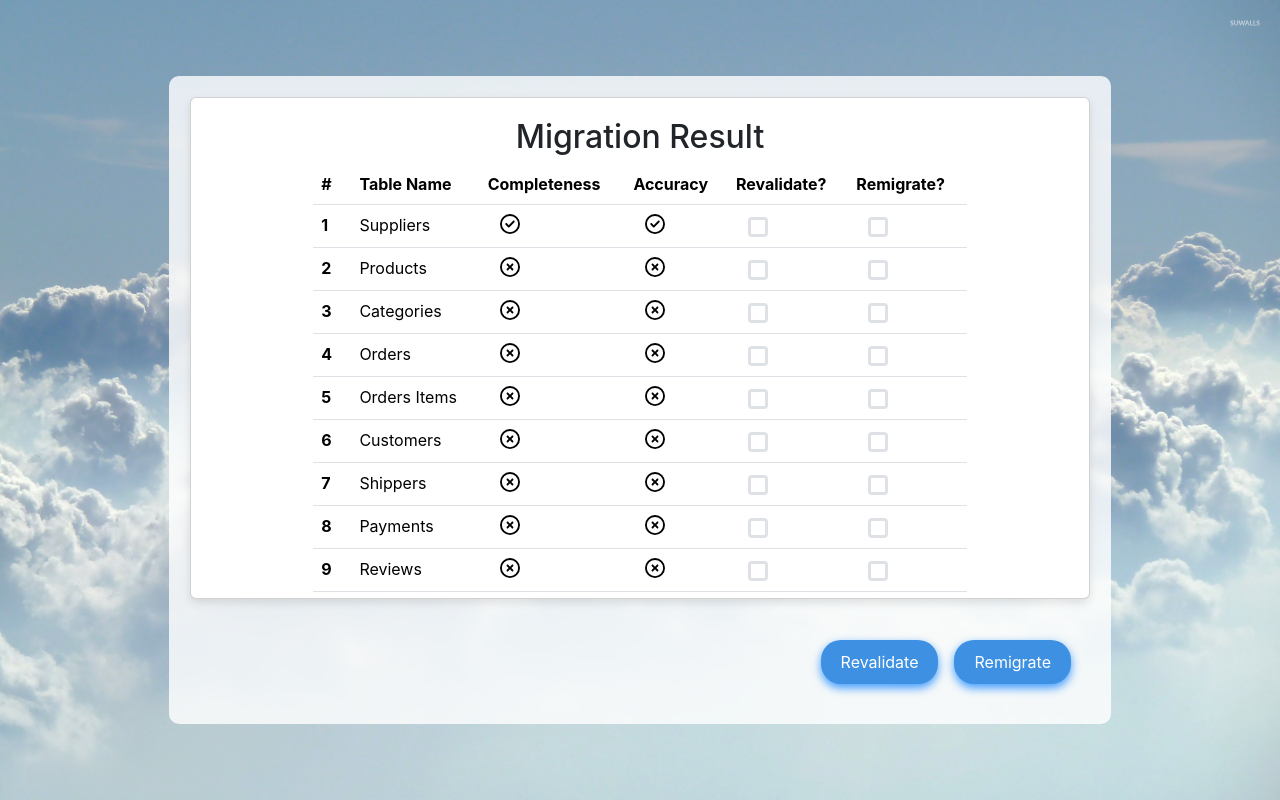
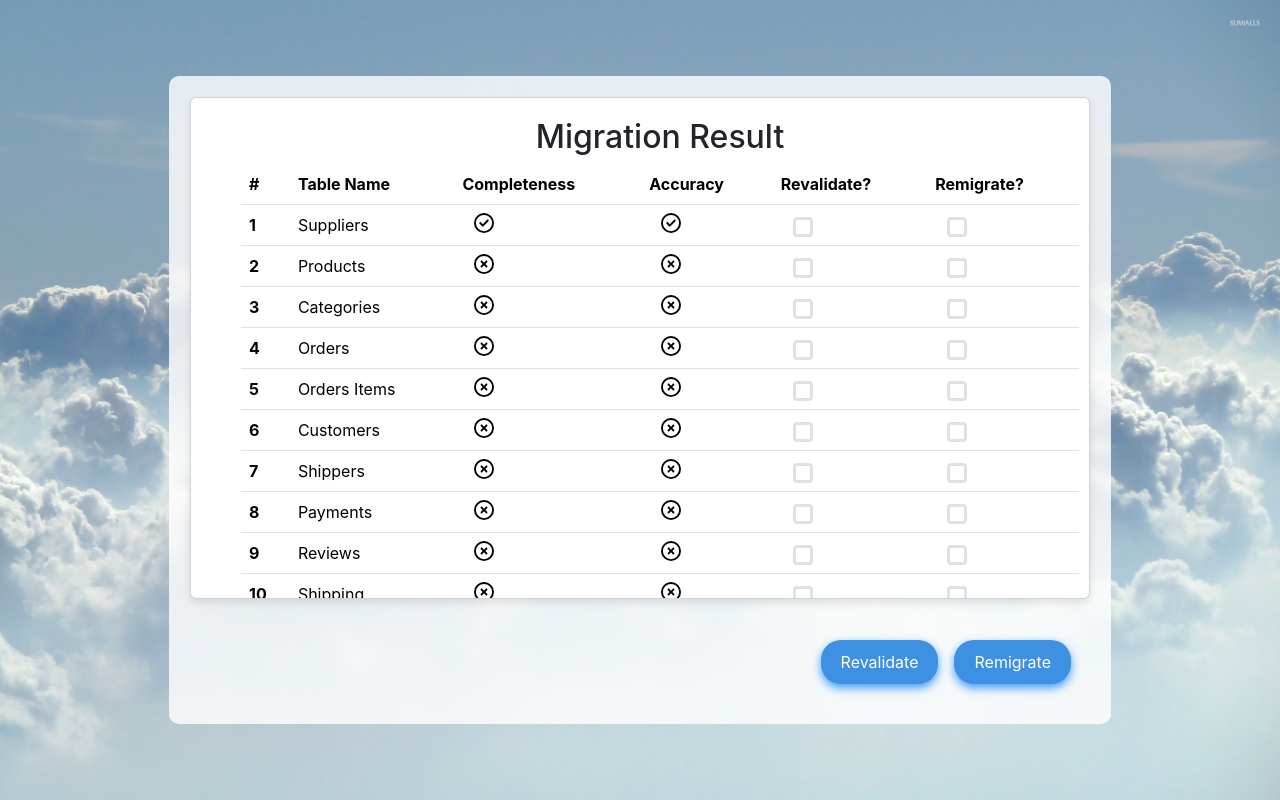
Before and after one commit to tonytian2/DMFront, a React (Create React App) app in the folder migration_frontt/: page /result in a window 1280 px wide. Built offline with nearby package versions, Linux system fonts and the light colour scheme.

Commit message:
Format styles of tables

```diff
--- a/migration_frontt/src/pages/Migration.js
+++ b/migration_frontt/src/pages/Migration.js
@@ -18,7 +18,7 @@ const Migration = () => {
 
     // Redirect to Result.js after migration
     setShowProgress(true);
-    //set 5 second timeout
+    // Set 5 second timeout
     setTimeout(() => {
       setShowProgress(false);
       setShowValidation(true);
@@ -62,8 +62,8 @@ const Migration = () => {
         />
       )}
       <div className="form-container">
-        <div className="card" style={{ width: "500px" }}>
-          <div className="card-body w-75" style={{ margin: "auto" }}>
+        <div className="card" style={{ width: "600px" }}>
+          <div className="card-body w-100" style={{ paddingLeft: "50px" }}>
             <h2 className="card-title" style={{ whiteSpace: "nowrap" }}>
               Local Database
             </h2>
--- a/migration_frontt/src/pages/Result.js
+++ b/migration_frontt/src/pages/Result.js
@@ -68,7 +68,7 @@ const Result = () => {
       )}
       <div className="form-container">
         <div className="card" style={{ width: "900px" }}>
-          <div className="card-body w-75" style={{ margin: "auto" }}>
+          <div className="card-body w-100" style={{ paddingLeft: "50px" }}>
             <h2 className="card-title" style={{ whiteSpace: "nowrap" }}>
               Migration Result
             </h2>
@@ -104,7 +104,7 @@ const Result = () => {
                       style={{
                         whiteSpace: "nowrap",
                         paddingLeft: "20px",
-                        verticalAlign: "middle",
+                        alignItems: "center",
                       }}
                     >
                       {data.completeness ? (
@@ -123,7 +123,7 @@ const Result = () => {
                       style={{
                         whiteSpace: "nowrap",
                         paddingLeft: "20px",
-                        verticalAlign: "middle",
+                        alignItems: "center",
                       }}
                     >
                       {data.accuracy ? (
@@ -142,9 +142,9 @@ const Result = () => {
                       style={{
                         whiteSpace: "nowrap",
                         paddingLeft: "20px",
+                        alignItems: "center",
                       }}
                     >
-                      <div class="form-check">
                       <input
                         class="form-check-input border-3"
                         style={{ width: "20px", height: "20px" }}
@@ -153,10 +153,14 @@ const Result = () => {
                         id="revalidate-checkbox"
                         onChange={handleToggle}
                       />
-                      </div>
                     </td>
-                    <td style={{ whiteSpace: "nowrap", paddingLeft: "20px" }}>
-                      <div class="form-check">
+                    <td
+                      style={{
+                        whiteSpace: "nowrap",
+                        paddingLeft: "20px",
+                        alignItems: "center",
+                      }}
+                    >
                       <input
                         class="form-check-input border-3"
                         style={{ width: "20px", height: "20px" }}
@@ -165,7 +169,6 @@ const Result = () => {
                         id="remigrate-checkbox"
                         onChange={handleToggle}
                       />
-                      </div>
                     </td>
                   </tr>
                 ))}
```
Lines whose indentation alone changed are shown as unchanged.
